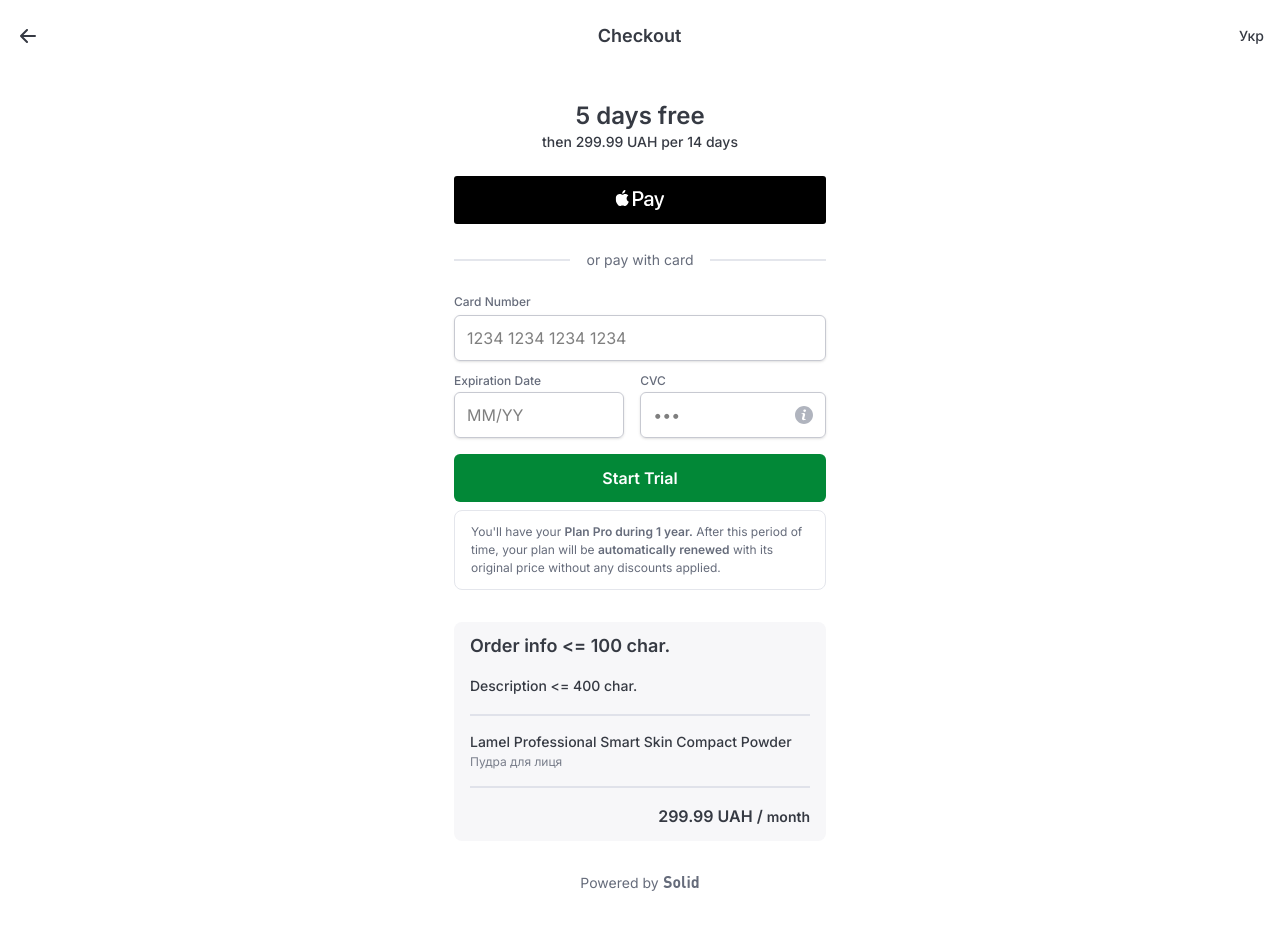
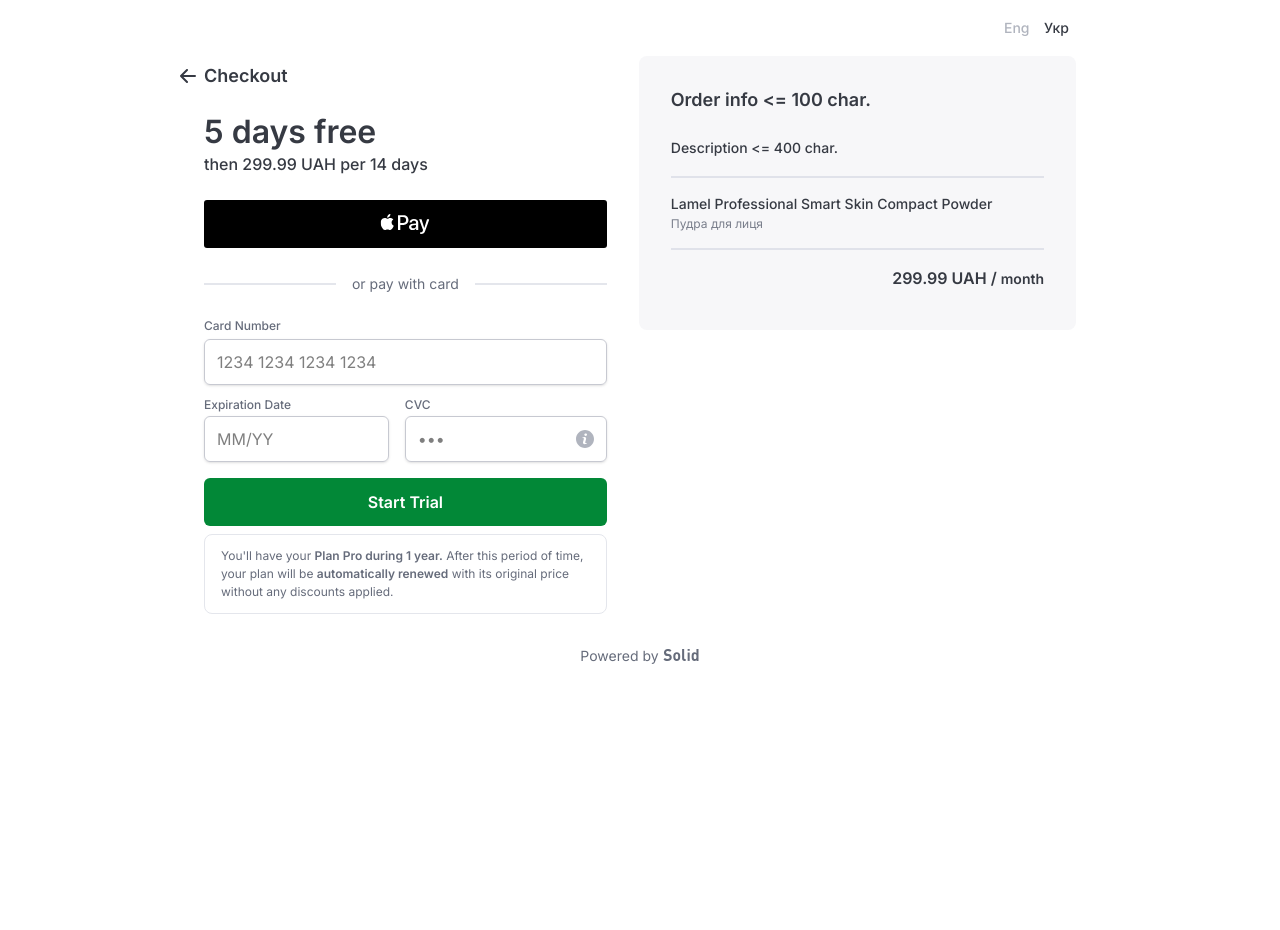
Before and after one commit to UiMi17/solid-test-task, a React (Vite) app: page / in a window 1280 px wide. Shown: the top 930 px of the page. After the commit the page ends 800 px from the top, so only its background shows below. Built offline with nearby package versions, Linux system fonts and the light colour scheme.

Commit message:
ADDED: App responsive design for all screens.

```diff
--- a/src/App.tsx
+++ b/src/App.tsx
@@ -1,4 +1,5 @@
 import {useTranslation} from "react-i18next";
+import useIsDesktop from "./hooks/useIsDesktop.ts";
 import Container from "./components/shared/Container.tsx";
 import Header from "./components/Header";
 import PaymentSection from "./components/PaymentSection";
@@ -9,17 +10,31 @@ import Footer from "./components/Footer/Footer.tsx";
 
 function App() {
     const {t} = useTranslation();
+    const isDesktop = useIsDesktop();
 
     return (
         <div className='flex flex-col items-center w-full h-full'>
             <Header/>
             <Container>
+                {!isDesktop ? <>
+                    <div className='max-w-[420px]'>
                         <PaymentSection/>
                         <div className='w-full pt-6'>
                             <Separator text={t('pay-with-card')}/>
                         </div>
                         <PaymentFormSection/>
                         <OrderDetailsSection/>
+                    </div>
+                </> : <div className='flex gap-8 w-full max-w-[872px]'>
+                    <div className='flex flex-col w-full'>
+                        <PaymentSection/>
+                        <div className='w-full pt-6'>
+                            <Separator text={t('pay-with-card')}/>
+                        </div>
+                        <PaymentFormSection/>
+                    </div>
+                    <OrderDetailsSection/>
+                </div>}
                 <Footer/>
             </Container>
         </div>
--- a/src/components/Header/components/LanguageSwitcherBtn.tsx
+++ b/src/components/Header/components/LanguageSwitcherBtn.tsx
@@ -1,20 +1,34 @@
 import {useCallback} from "react";
 import {useTranslation} from "react-i18next";
+import useIsDesktop from "../../../hooks/useIsDesktop.ts";
+import getCurrentLanguage from "../../../utils/getCurrentLanguage.ts";
 
 const LanguageSwitcherBtn = () => {
     const {t, i18n} = useTranslation();
+    const isDesktop = useIsDesktop();
+    const currentLanguage = getCurrentLanguage();
 
-    const handleLanguageChange = useCallback(() => {
-        if (i18n.language === 'en') {
-            i18n.changeLanguage('ua');
-            localStorage.setItem('language', 'ua');
+    const handleLanguageChange = useCallback((language: any) => {
+        if (language) {
+            i18n.changeLanguage(language);
+            localStorage.setItem('language', language);
         } else {
-            i18n.changeLanguage('en');
-            localStorage.setItem('language', 'en');
+            if (i18n.language === 'en') {
+                i18n.changeLanguage('ua');
+                localStorage.setItem('language', 'ua');
+            } else {
+                i18n.changeLanguage('en');
+                localStorage.setItem('language', 'en');
+            }
         }
     }, [i18n]);
 
-    return <button onClick={handleLanguageChange} className='font-medium text-sm leading-[calc(24/14)] text-primary'>{t('current-language')}</button>
+    return !isDesktop ? <button onClick={handleLanguageChange}
+                                className='font-medium text-sm leading-[calc(24/14)] text-primary'>{t('current-language')}</button> :
+        <div className='flex gap-4 pr-2 font-medium text-sm leading-[calc(24/14)] text-primary'>
+            <button onClick={() => handleLanguageChange('en')} className={`w-6 h-6 ${currentLanguage === 'en' ? 'text-[#B0B4BE]' : ''}`}>Eng</button>
+            <button onClick={() => handleLanguageChange('ua')} className={`w-6 h-6 ${currentLanguage === 'ua' ? 'text-[#B0B4BE]' : ''}`}>Укр</button>
+        </div>
 }
 
 export default LanguageSwitcherBtn;
--- a/src/components/Header/index.tsx
+++ b/src/components/Header/index.tsx
@@ -1,12 +1,17 @@
+import useIsDesktop from "../../hooks/useIsDesktop.ts";
 import BackBtn from "../shared/ui/BackBtn.tsx";
 import LanguageSwitcherBtn from "./components/LanguageSwitcherBtn.tsx";
 import {useTranslation} from "react-i18next";
 
 const Header = () => {
     const {t} = useTranslation();
-    return <header className='flex justify-between items-center w-full px-4 pt-5'>
-        <BackBtn/>
-        <h1 className='font-semibold text-lg leading-[calc(32/18)] text-primary'>{t('checkout')}</h1>
+    const isDesktop = useIsDesktop();
+
+    return <header className='flex justify-between items-center w-full max-w-[420px] px-4 pt-5 desktop:justify-end desktop:pt-4 desktop:px-0 desktop:max-w-[872px]'>
+        {!isDesktop && <>
+            <BackBtn/>
+            <h1 className='font-semibold text-lg leading-[calc(32/18)] text-primary'>{t('checkout')}</h1>
+        </>}
         <LanguageSwitcherBtn/>
     </header>
 }
--- a/src/components/OrderDetailsSection/index.tsx
+++ b/src/components/OrderDetailsSection/index.tsx
@@ -4,9 +4,9 @@ import Separator from "../shared/ui/Separator.tsx";
 const OrderDetailsSection = () => {
     const {t } = useTranslation();
 
-    return <section className='mt-8 w-full py-3 px-4 bg-tertiary rounded-lg'>
+    return <section className='mt-8 w-full py-3 px-4 bg-tertiary rounded-lg desktop:mt-0 desktop:max-h-[274px] desktop:p-8 desktop:pb-10'>
         <p className='font-semibold text-lg leading-[calc(24/18)] text-primary'>{t('order-info')}</p>
-        <p className='block mt-4 font-medium text-sm leading-[calc(24/14)] text-primary'>{t('description')}</p>
+        <p className='block mt-4 font-medium text-sm leading-[calc(24/14)] text-primary desktop:mt-6'>{t('description')}</p>
         <div className='w-full mt-4'>
             <Separator/>
         </div>
--- a/src/components/PaymentSection/components/PaymentFeesBlock.tsx
+++ b/src/components/PaymentSection/components/PaymentFeesBlock.tsx
@@ -3,9 +3,9 @@ import {useTranslation} from "react-i18next";
 const PaymentFeesBlock = () => {
     const {t} = useTranslation();
 
-    return <div className='flex flex-col items-center'>
-        <p className='font-semibold text-2xl leading-[calc(32/24)] text-primary'>{t('free-trial')}</p>
-        <p className='font-medium text-sm leading-[calc(20/14)] text-primary'>{t('price')}</p>
+    return <div className='flex flex-col items-center desktop:items-start'>
+        <p className='font-semibold text-2xl leading-[calc(32/24)] text-primary desktop:text-[32px] desktop:leading-[calc(40/32)]'>{t('free-trial')}</p>
+        <p className='font-medium text-sm leading-[calc(20/14)] text-primary desktop:text-base desktop:leading-[calc(24/16)]'>{t('price')}</p>
     </div>
 }
 
--- a/src/components/PaymentSection/index.tsx
+++ b/src/components/PaymentSection/index.tsx
@@ -1,8 +1,15 @@
+import {useTranslation} from "react-i18next";
+import useIsDesktop from "../../hooks/useIsDesktop.ts";
 import PaymentFeesBlock from "./components/PaymentFeesBlock.tsx";
 import ApplePayBtn from "./components/ApplePayBtn.tsx";
+import BackBtn from "../shared/ui/BackBtn.tsx";
 
 const PaymentSection = () => {
-    return <section className='w-full pt-6'>
+    const {t} = useTranslation();
+    const isDesktop = useIsDesktop();
+
+    return <section className='w-full pt-6 desktop:pt-0 desktop:flex desktop:flex-col desktop:gap-4'>
+        {!isDesktop ? null : <div className='relative -left-6'><BackBtn text={t('checkout')}/></div>}
         <div className='flex flex-col gap-6'>
             <PaymentFeesBlock/>
             <ApplePayBtn/>
--- a/src/components/shared/Container.tsx
+++ b/src/components/shared/Container.tsx
@@ -1,7 +1,7 @@
 import {PropsWithChildren} from "react";
 
 const Container = ({children}: PropsWithChildren) => {
-    return <div className='flex items-center flex-col max-w-[420px] h-full p-4 pb-0 desktop:p-6'>{children}</div>
+    return <div className='flex items-center flex-col h-full p-4 pb-0 desktop:px-16'>{children}</div>
 }
 
 export default Container;
--- a/src/components/shared/ui/BackBtn.tsx
+++ b/src/components/shared/ui/BackBtn.tsx
@@ -1,13 +1,18 @@
 import ArrowLeftIcon from "../../icons/ArrowLeftIcon.tsx";
 
-const BackBtn = () => {
+interface IBackBtnProps {
+    text?: string;
+}
+
+const BackBtn = ({text}:IBackBtnProps) => {
     const handleBackBtnClick = () => {
         //TODO: Possible useHistory routing logic;
         console.log("Back button clicked.");
     }
 
-    return <button onClick={handleBackBtnClick} className='flex justify-center items-center w-6 h-6'>
+    return <button onClick={handleBackBtnClick} className='flex justify-center items-center gap-2 w-6 h-6 desktop:w-fit desktop:h-fit'>
         <ArrowLeftIcon/>
+        {text && <p className='font-semibold text-lg leading-[calc(32/18)] text-primary desktop:leading-[calc(40/18)]'>{text}</p>}
     </button>
 }
 
--- /dev/null
+++ b/src/hooks/useIsDesktop.ts
@@ -0,0 +1,18 @@
+import {useEffect, useState} from "react";
+
+export default function useIsDesktop() {
+    const [width, setWidth] = useState<number>(window.innerWidth);
+
+    function handleWindowSizeChange() {
+        setWidth(window.innerWidth);
+    }
+
+    useEffect(() => {
+        window.addEventListener('resize', handleWindowSizeChange);
+        return () => {
+            window.removeEventListener('resize', handleWindowSizeChange);
+        }
+    }, []);
+
+    return width >= 1000;
+}
--- a/src/i18n/config.ts
+++ b/src/i18n/config.ts
@@ -2,9 +2,10 @@ import i18next from 'i18next';
 import { initReactI18next } from 'react-i18next';
 import translationEN from './en/en.json';
 import translationUA from './ua/ua.json';
+import getCurrentLanguage from "../utils/getCurrentLanguage.ts";
 
 i18next.use(initReactI18next).init({
-    lng: localStorage.getItem('language') || 'en',
+    lng: getCurrentLanguage(),
     debug: true,
     resources: {
         en: {
--- a/src/index.css
+++ b/src/index.css
@@ -1,9 +1,7 @@
 @import "tailwindcss";
 
 @theme {
-    --breakpoint-tablet: 452px;
     --breakpoint-desktop: 1000px;
-
 
     --color-primary: #363A43;
     --color-secondary: #666C7B;
@@ -20,11 +18,10 @@
     --color-error: #FF1F00;
 }
 
-#root {
-    width: 100dvw;
-    height: 100dvh;
-}
-
 body {
     font-family: Inter, sans-serif;
 }
+
+button {
+    cursor: pointer;
+}
--- /dev/null
+++ b/src/utils/getCurrentLanguage.ts
@@ -0,0 +1,5 @@
+const getCurrentLanguage = () => {
+    return localStorage.getItem("language") || 'en';
+}
+
+export default getCurrentLanguage;
```
Lines whose indentation alone changed are shown as unchanged.
